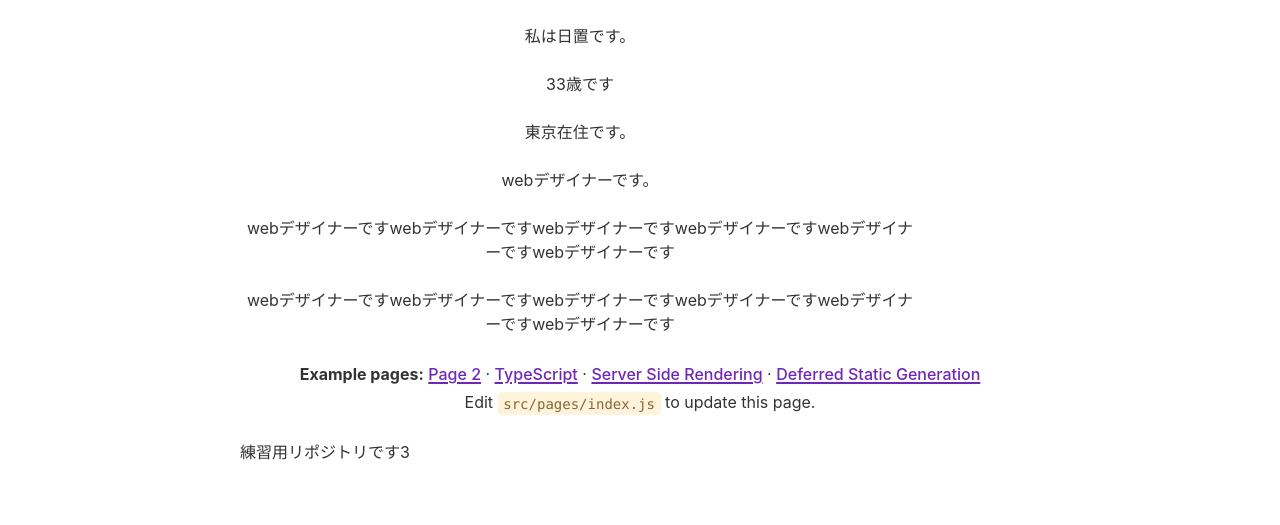
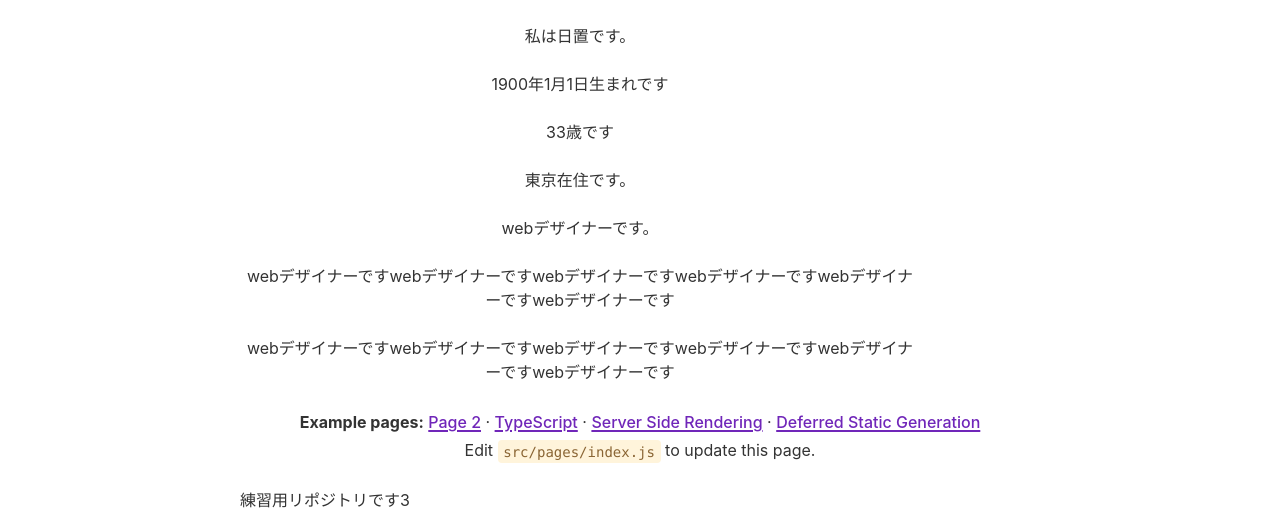
Before and after one commit to okky-hi/practice_repository, a Gatsby site: page / in a window 1280 px wide. Shown: the part 230-755 px from the top of the page. Built offline with nearby package versions, Linux system fonts and the light colour scheme; Gatsby itself is replaced by a stand-in of ours.

Commit message:
add birth

```diff
--- a/src/pages/index.js
+++ b/src/pages/index.js
@@ -85,6 +85,7 @@ const IndexPage = () => (
         練習用リポジトリですよ
       </h1>
       <p>私は日置です。</p>
+      <p>1900年1月1日生まれです</p>
       <p>33歳です</p>
       <p>東京在住です。</p>
       <p>webデザイナーです。</p>
```
